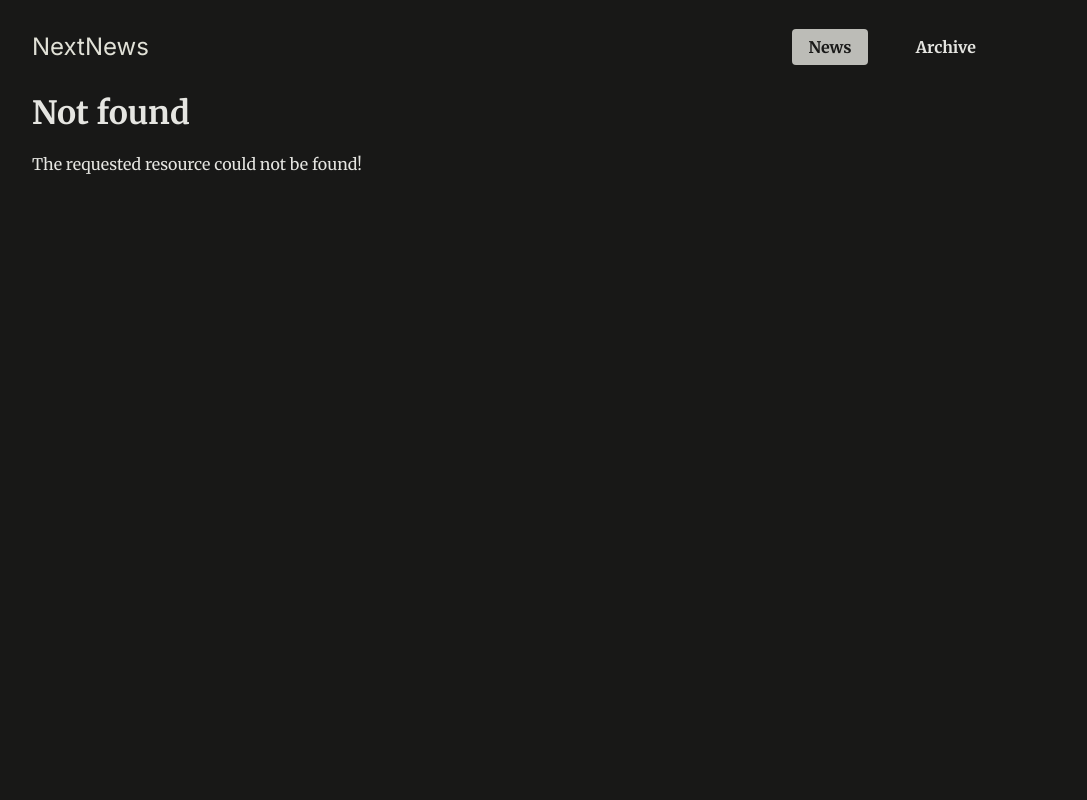
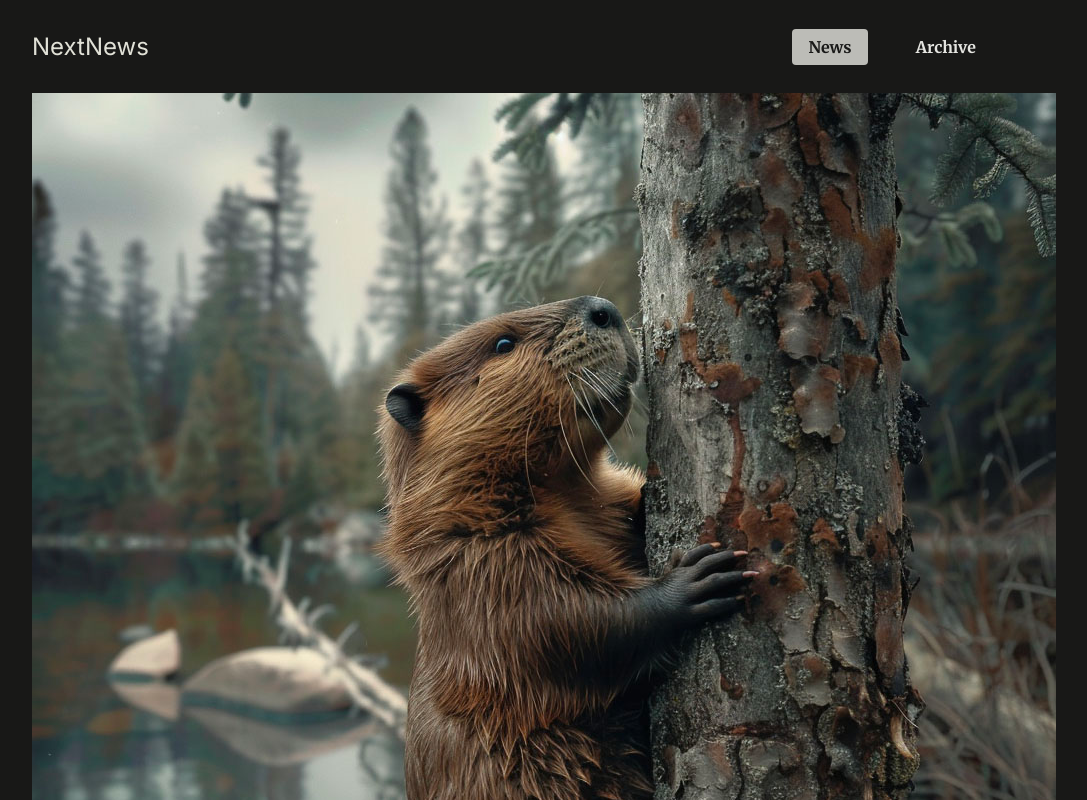
Before and after one commit to smauhourat/011-starting-project, a Next.js app: page /news/beaver-plague/image in a window 1280 px wide. Before the commit this address had no page. Shown: the top 800 px of the page, without its empty margins (128-1215 px from the left). Built offline with nearby package versions, Linux system fonts and the light colour scheme.

Commit message:
nested dynamic paths

```diff
--- /dev/null
+++ b/app/news/[slug]/image/page.js
@@ -0,0 +1,17 @@
+import { DUMMY_NEWS } from "@/dummy-news"
+import { notFound } from "next/navigation"
+
+export default function ImagePage({ params }) {
+    const newsItemSlug = params.slug
+
+    const newsItem = DUMMY_NEWS.find(newsItem => newsItem.slug === newsItemSlug)
+    if (!newsItem) {
+        return notFound()
+    }
+
+    return (
+        <div className="fullscreen-image">
+            <img src={`/images/news/${newsItem.image}`} alt={newsItem.title} />
+        </div>
+    )
+}
--- a/app/news/[slug]/page.js
+++ b/app/news/[slug]/page.js
@@ -1,5 +1,6 @@
 import { DUMMY_NEWS } from "@/dummy-news"
 import { notFound } from "next/navigation"
+import Link from 'next/link'
 
 export default function NewsDetails({ params }) {
     const newsSlug = params.slug
@@ -10,7 +11,9 @@
     return (
         <article className="news-article">
             <header>
-                <img src={`/images/news/${newsItem.image}`} alt={newsItem.title} />
+                <Link href={`/news/${newsItem.slug}/image`}>
+                    <img src={`/images/news/${newsItem.image}`} alt={newsItem.title} />
+                </Link>
                 <h1>{newsItem.title}</h1>
                 <time dateTime={newsItem.date}>{newsItem.date}</time>
             </header>
```
